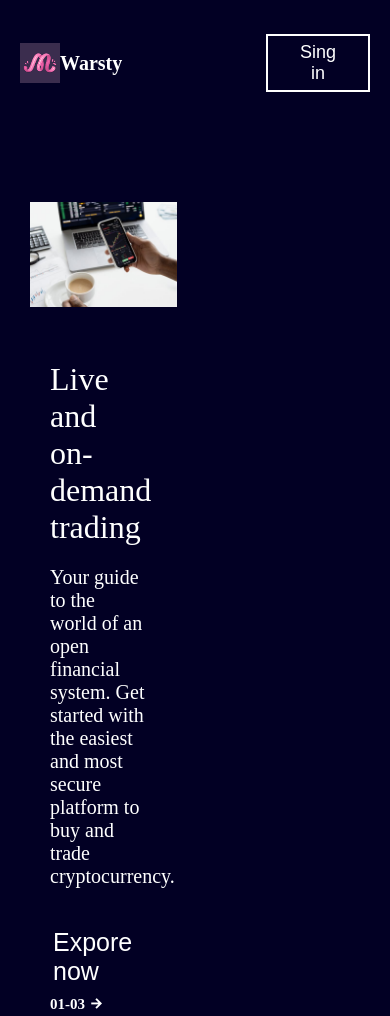
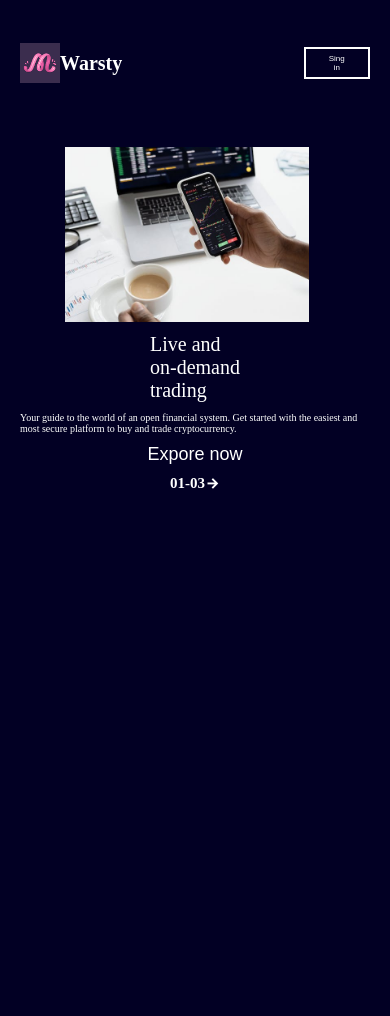
Before and after one commit to vijayrathore7470/Trading-UI, a plain HTML site: page index.html in a window 390 px wide. After the commit the page ends 844 px from the top, so only its background shows below. Drawn offline with nearby package versions, Linux system fonts and the light colour scheme.

Commit message:
Update style.css

```diff
--- a/style.css
+++ b/style.css
@@ -90,13 +90,27 @@ ul li{
 
 }
 .img-sec img{
-   width: 90%;
-   padding-left:20px ;
+   width: 80%;
+   padding-left:60px ;
 }
 @media (max-width: 768px){
     nav{
         padding: 20px;
     }
+    .sing-in button{
+        font-size: 8px;
+        padding: 5px 20px;
+    }
+    .img-sec {
+        width: 100%;
+        padding: 5px 5px;
+    }
+    .text-sec{
+        width: 100%;
+        padding: 2px 20px;
+
+    }
+
     .menu-sec ul{
         display: none;
     }
@@ -107,14 +121,15 @@ ul li{
         flex-direction: column-reverse;
      }
      .text-sec h1{
-        display: block;
-        font-size: 32px;
+        display:flex;
+        font-size: 20px;
         font-weight: 400;
+        justify-content: center;
+
      }
      .text-sec p{
-     margin-top: 20px;
-    font-size: 20px;
-    padding-bottom: 30px;
+     margin-top: 10px;
+    font-size: 10px;
      }
      .last-sec{
         flex-direction: column;
@@ -127,9 +142,14 @@ ul li{
 }
 @media (max-width: 400px){
     .last-sec button{
-        font-size:25px ;
+        font-size:18px;
+        width: 100%;
+
     }
     .last-sec span{
         font-size: 15px;
+        display: flex;
+        align-items: center;
+        justify-content: center;
     }
 }
```
